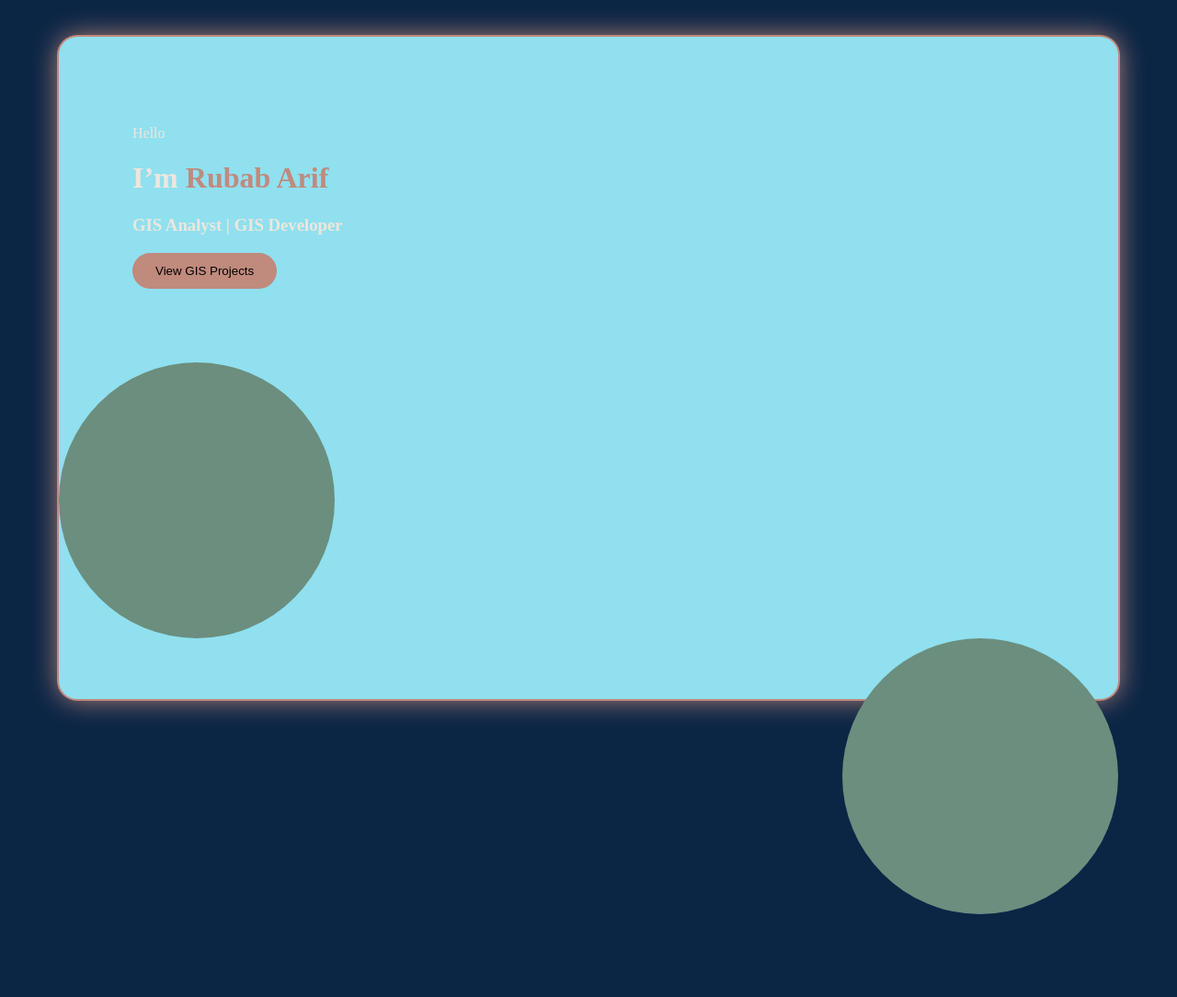
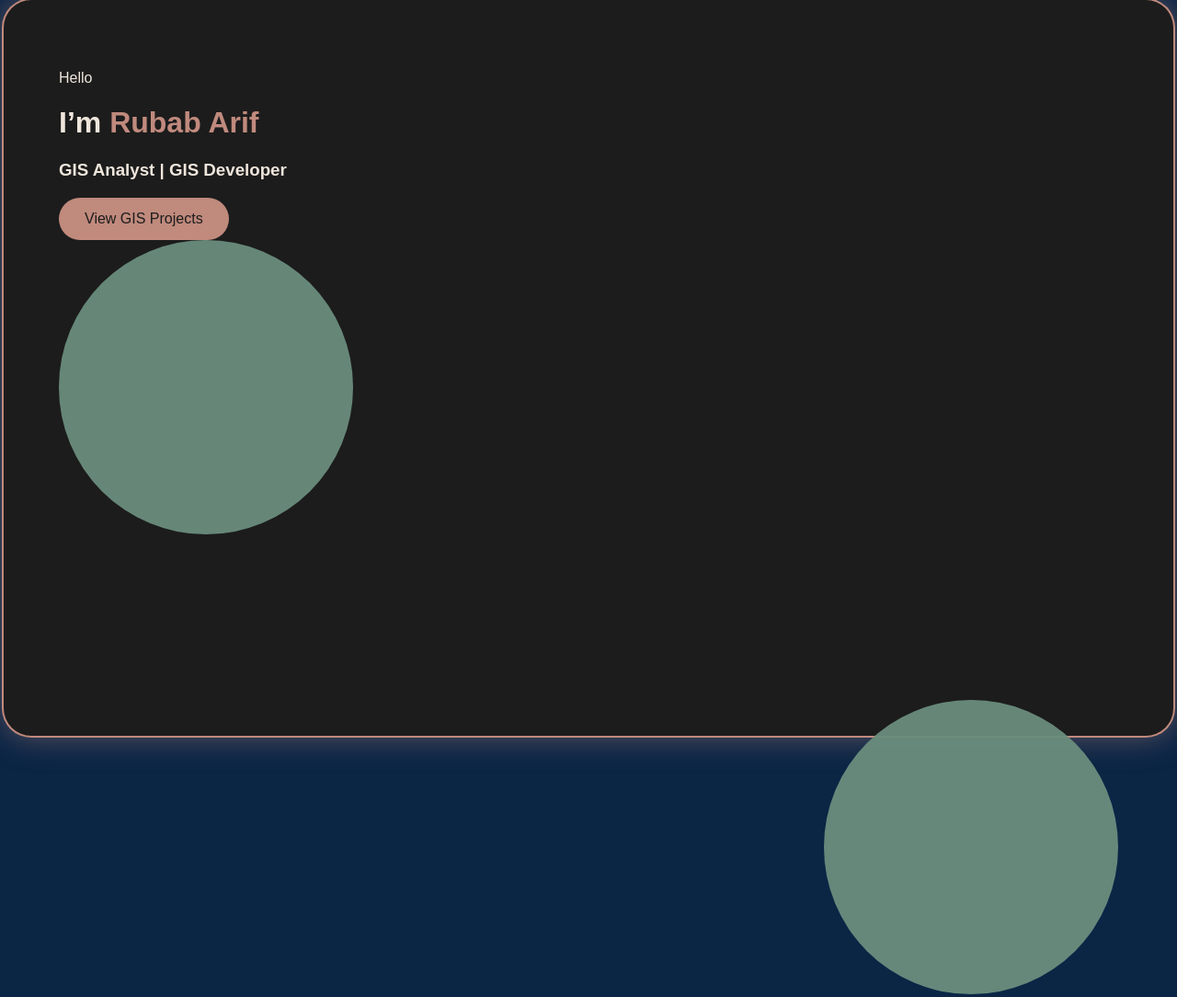
Before and after one commit to Rubieya/rubabarif.github.io, a plain HTML site: page index.html in a window 1280 px wide. Shown: the whole page at 92% size. Before the commit the page ends 994 px from the top, so only its background shows below. Drawn offline with Linux system fonts and the light colour scheme.

Commit message:
Update style.css

```diff
--- a/css/style.css
+++ b/css/style.css
@@ -1,45 +1,65 @@
+/* ===== BODY ===== */
 body {
   margin: 0;
-  background-color:#0b2545; /* Diva GIS teal */
-  height: 100vh;
+  min-height: 100vh;
+  display: flex;
+  justify-content: center;
+  align-items: center;
+  background-color: #0b2545; /* Diva GIS deep teal */
+  font-family: 'Poppins', sans-serif;
 }
+
+/* ===== MAIN HERO BOX ===== */
 .main-box {
   width: 90%;
-  height: 90vh;
-  margin: auto;
-  margin-top: 5vh;
-  background-color: #90e0ef;
-  border-radius: 20px;
-   box-shadow:
+  max-width: 1200px;
+  height: 85vh;
+  background-color: #1C1C1C; /* Charcoal black (FIXED) */
+  border-radius: 30px;
+  box-shadow:
     0 0 0 2px #C08A7D,
-    0 0 30px #C08A7D;
-}
-.content {
-  color: #EFE6DC;
-  padding: 80px;
+    0 0 35px rgba(192, 138, 125, 0.5);
+  padding: 60px;
 }
 
-.content span {
-  color: #C08A7D;
-}
-
-button {
-  background-color: #C08A7D;
-  border: none;
-  padding: 12px 25px;
-  border-radius: 30px;
-  cursor: pointer;
-}
-
-.visual {
-  width: 300px;
-  height: 300px;
-  background-color: #6B8E7E;
-  border-radius: 50%;
-}
-
+/* ===== HERO LAYOUT ===== */
 .hero {
   display: flex;
   justify-content: space-between;
   align-items: center;
+  height: 100%;
 }
+
+/* ===== TEXT CONTENT ===== */
+.content {
+  color: #EFE6DC;
+  max-width: 500px;
+}
+
+.content span {
+  color: #C08A7D; /* Name highlight */
+}
+
+/* ===== BUTTON ===== */
+button {
+  background-color: #C08A7D;
+  color: #1C1C1C;
+  border: none;
+  padding: 14px 28px;
+  border-radius: 30px;
+  cursor: pointer;
+  font-size: 16px;
+}
+
+button:hover {
+  opacity: 0.9;
+}
+
+/* ===== VISUAL CIRCLE ===== */
+.visual {
+  width: 320px;
+  height: 320px;
+  background-color: #6B8E7E;
+  border-radius: 50%;
+  opacity: 0.95;
+}
```
